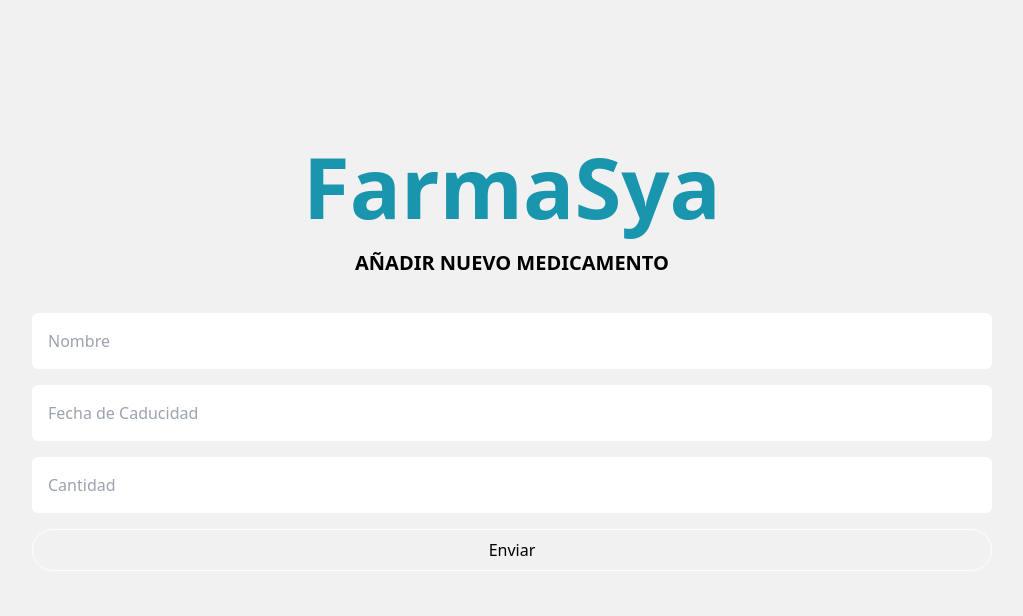
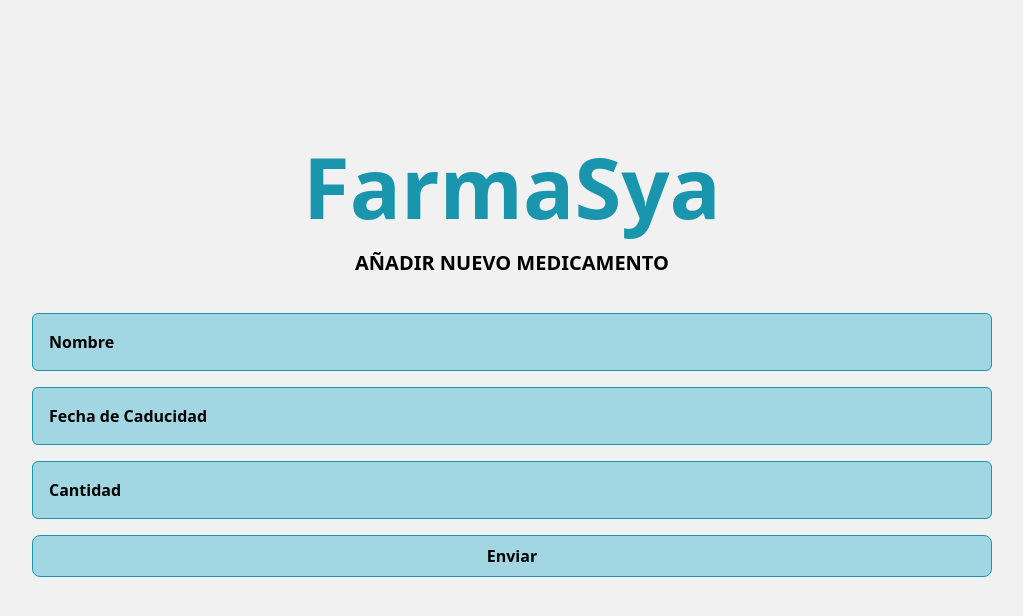
Before and after one commit to sergivj/farma.sya, a Next.js app: page /create in a window 1280 px wide. Shown: the top 616 px of the page, without its empty margins (128-1151 px from the left). Built offline with nearby package versions, Linux system fonts and the light colour scheme.

Commit message:
Update styles create page

```diff
--- a/app/components/createPage.tsx
+++ b/app/components/createPage.tsx
@@ -44,10 +44,10 @@ const AddPage = () => {
         <div className="relative overflow-x-none lg:overflow-x-auto">
             <h2 className='font-extrabold uppercase flex justify-center pb-5 text-xl'> Añadir nuevo medicamento</h2>
             <form action={handleClick} className='flex flex-col gap-4 p-4'>
-                <input className='p-4 rounded-md text-black' type={'text'} placeholder={'Nombre'} name={'nombre'} onChange={handleNombre}/>
-                <input className='p-4 rounded-md text-black' type={'text'} placeholder={'Fecha de Caducidad'} name={'fecha'} onChange={handleFecha}/>
-                <input className='p-4 rounded-md text-black' type={'number'} placeholder={'Cantidad'} name={'cantidad'} onChange={handleCantidad}/>
-                <button className='border border-white p-2 rounded-3xl' type={'submit'}>Enviar</button>
+                <input className='bg-color-primary border border-color-secondary font-bold placeholder:font-semibold placeholder-black p-4 rounded-md text-black' type={'text'} placeholder={'Nombre'} name={'nombre'} onChange={handleNombre}/>
+                <input className='bg-color-primary border border-color-secondary font-bold placeholder:font-semibold placeholder-black p-4 rounded-md text-black' type={'text'} placeholder={'Fecha de Caducidad'} name={'fecha'} onChange={handleFecha}/>
+                <input className='bg-color-primary border border-color-secondary font-bold placeholder:font-semibold placeholder-black p-4 rounded-md text-black' type={'number'} placeholder={'Cantidad'} name={'cantidad'} onChange={handleCantidad}/>
+                <button className='flex border border-color-secondary justify-center p-2 rounded-lg bg-color-primary hover:bg-[#F1F1F2] font-semibold' type={'submit'}>Enviar</button>
             </form>
         </div>
     );
```
